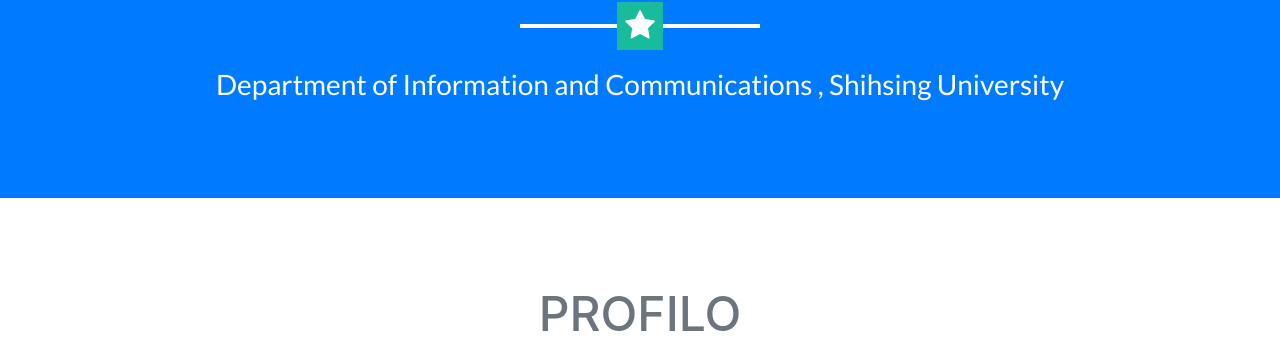
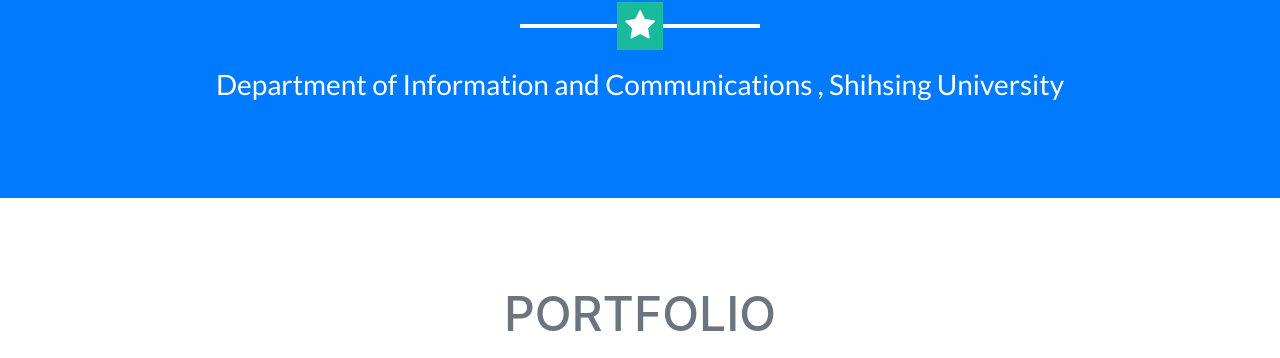
Before and after one commit to peiyinghsu/peiyinghsu.github.io, a website with bundled scripts: page index.html in a window 1280 px wide. Shown: the part 586-944 px from the top of the page. Built offline with nearby package versions, Linux system fonts and the light colour scheme.

Commit message:
Add files via upload

```diff
--- a/index.html
+++ b/index.html
@@ -95,7 +95,7 @@
     <!-- Portfolio Grid Section -->
     <section class="gallery" id="gallery">
       <div class="container">
-        <h2 class="text-center text-uppercase text-secondary mb-0">Profilo</h2>
+        <h2 class="text-center text-uppercase text-secondary mb-0">Portfolio</h2>
         <hr class="star-dark mb-5">
         <div class="row">
           <div class="col-md-6 col-lg-4">
```
